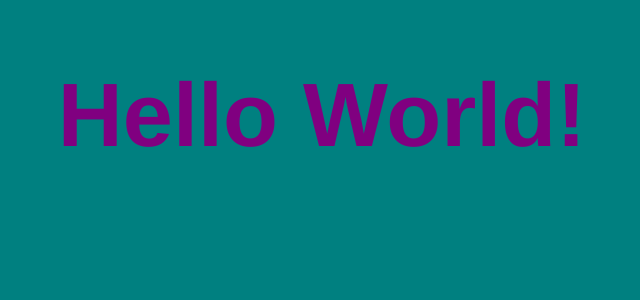
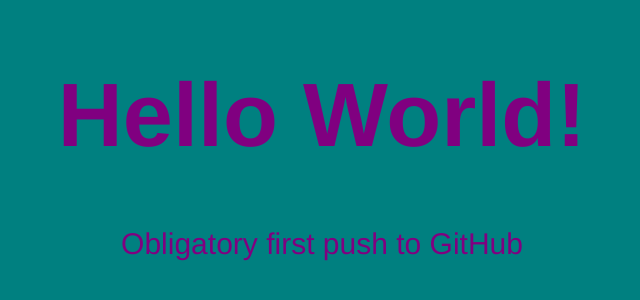
Before and after one commit to Jon-D-Smith/hello-there, a plain HTML site: page index.html in a window 1280 px wide. Shown: the part 256-556 px from the top of the page, without its empty margins (318-958 px from the left). Drawn offline with Linux system fonts and the light colour scheme.

Commit message:
Added additional paragraph to continue practicing pushes.

```diff
--- a/index.html
+++ b/index.html
@@ -16,6 +16,12 @@
         color: purple;
         font-family: Helvetica, sans-serif;
     }
+    p{
+        text-align: center;
+        font-size: 30px;
+        color: purple;
+        font-family: Helvetica, sans-serif;
+    }
 </style>
 
 </head>
@@ -23,6 +29,6 @@
 <body>
 
     <h1>Hello World!</h1>
-
+    <p>Obligatory first push to GitHub</p>
 </body>
 </html>
```
